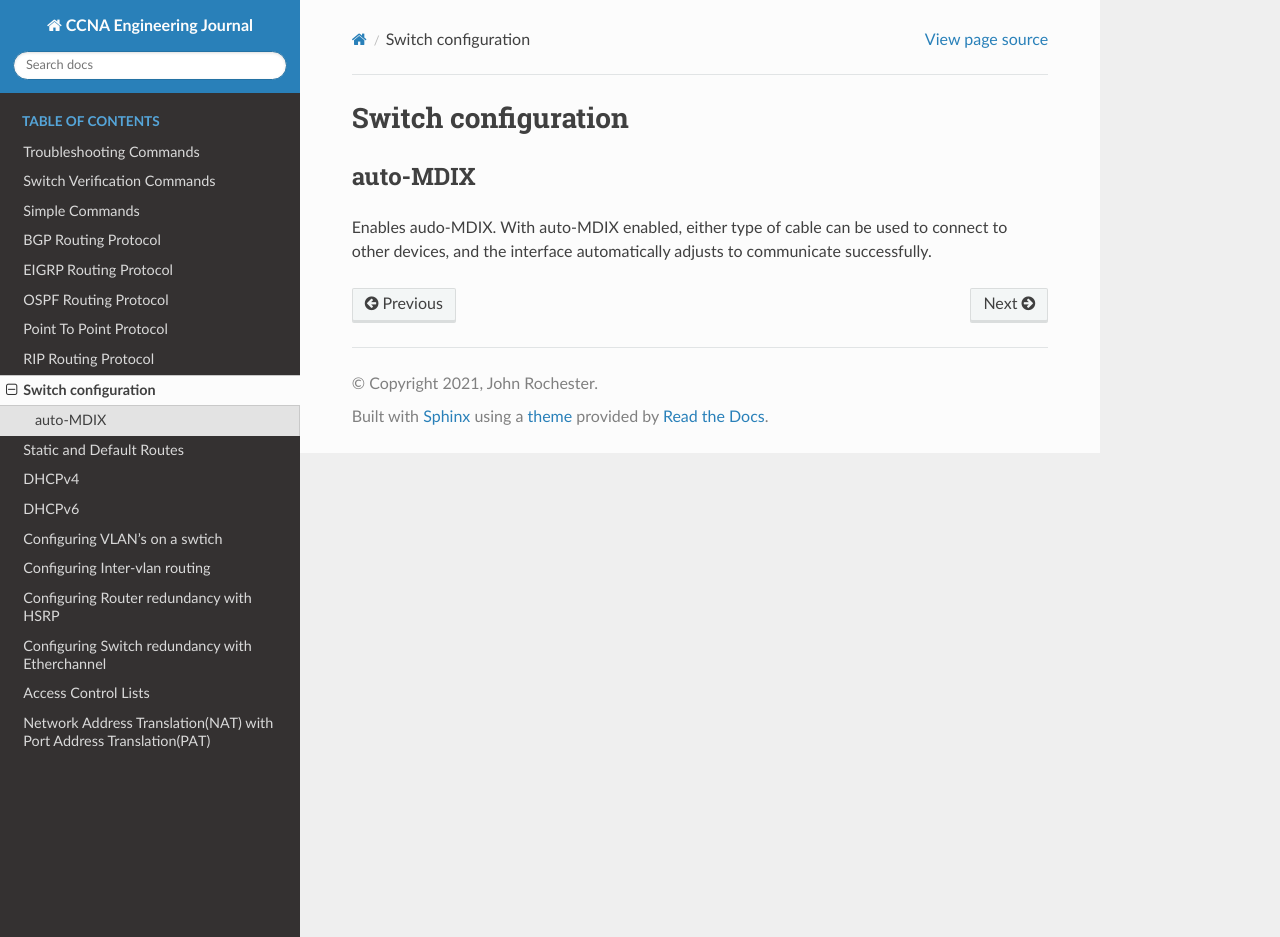
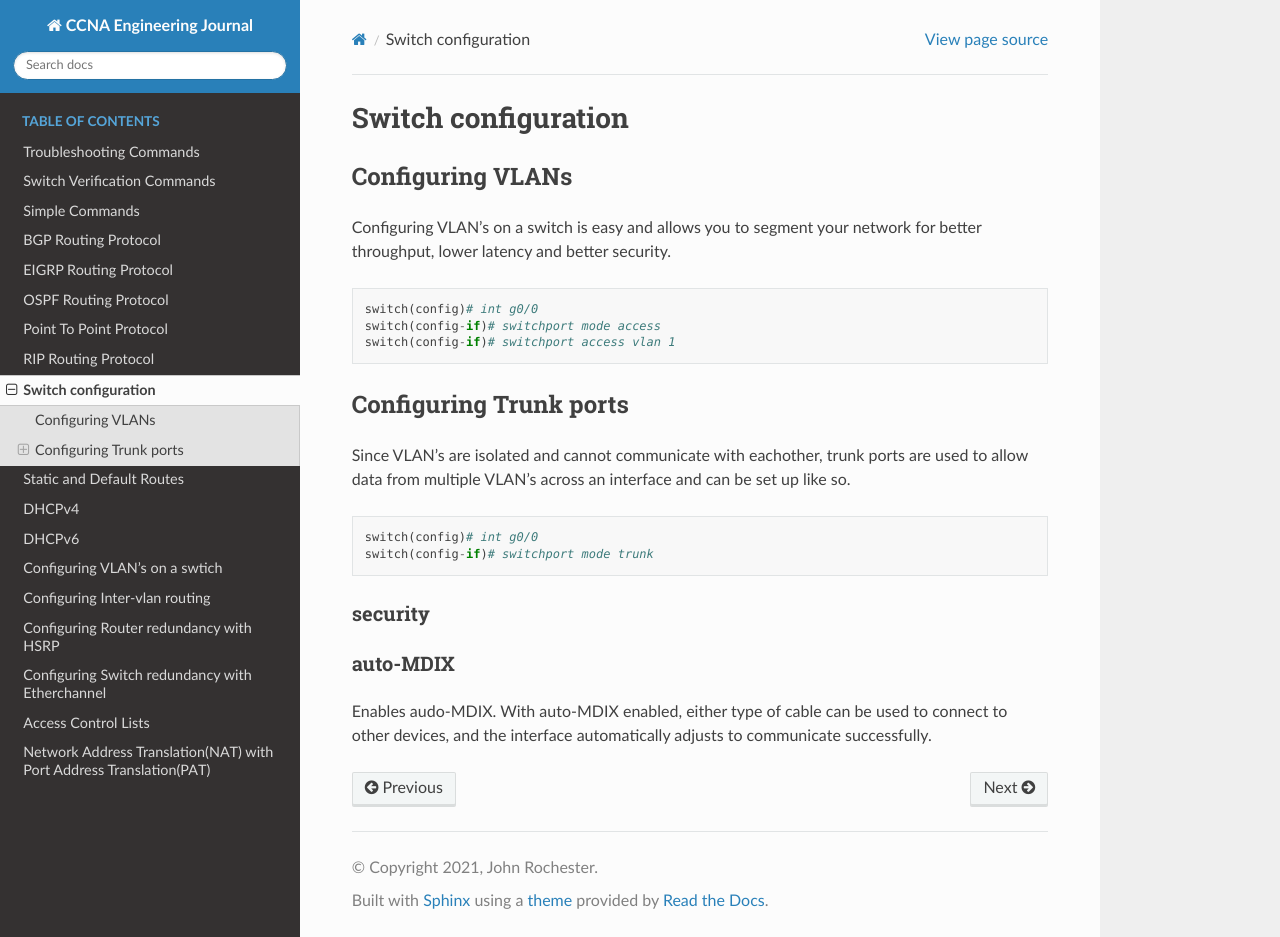
Before and after one commit to DerRochie/Engineering-Journal, a Sphinx documentation site: the page built from source/commands/switching/configuration.rst, in a window 1280 px wide and 937 px high. Built offline with Sphinx 7.4.7 and the Read the Docs theme 2.0.0, drawn with Linux system fonts in a browser that asks for light colours.

Commit message:
added vlan info

```diff
--- a/source/commands/redundancy/etherchannel.rst
+++ b/source/commands/redundancy/etherchannel.rst
@@ -10,9 +10,13 @@ Configuring Switch redundancy with Etherchannel
 Etherchannel Protocols
 ----------------------
 
+Etherchannel protocols are
 
 LACP
 ^^^^
+
+LACP is a standardised etherchannel protocol
+
 
 .. image:: /images/redundancy/LACP_modes.png
    :width: 500
--- a/source/commands/switching/configuration.rst
+++ b/source/commands/switching/configuration.rst
@@ -1,5 +1,34 @@
 Switch configuration
 ====================
+
+
+Configuring VLANs
+^^^^^^^^^^^^^^^^^
+
+Configuring VLAN's on a switch is easy and allows you to segment your network for better throughput, lower latency and better security.
+
+.. code-block ::
+
+        switch(config)# int g0/0
+        switch(config-if)# switchport mode access
+        switch(config-if)# switchport access vlan 1
+
+
+Configuring Trunk ports
+^^^^^^^^^^^^^^^^^^^^^^^
+
+Since VLAN's are isolated and cannot communicate with eachother, trunk ports are used to allow data from multiple VLAN's across an interface and can be set up like so.
+
+.. code-block ::
+
+        switch(config)# int g0/0
+        switch(config-if)# switchport mode trunk
+
+
+
+security
+--------
+
 
 auto-MDIX
 ---------
```
